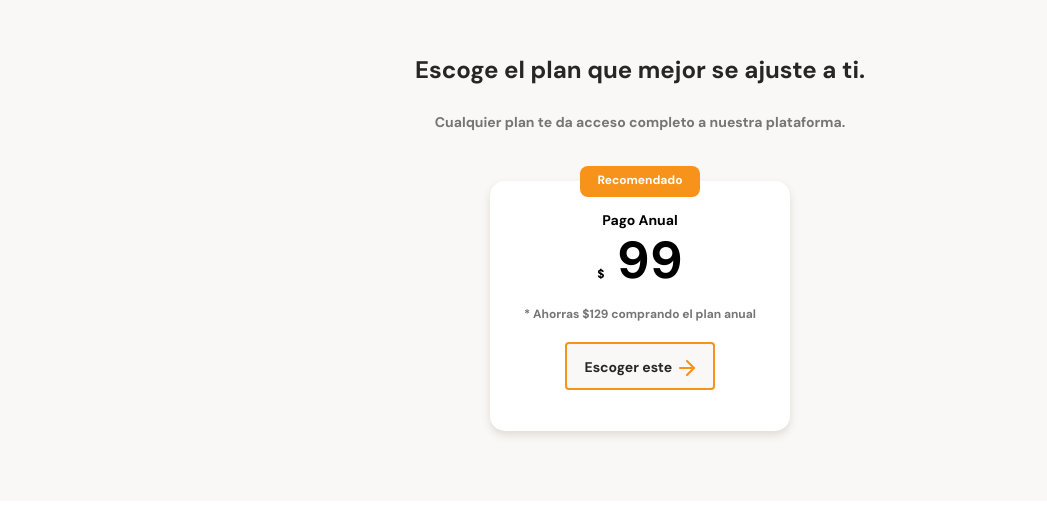
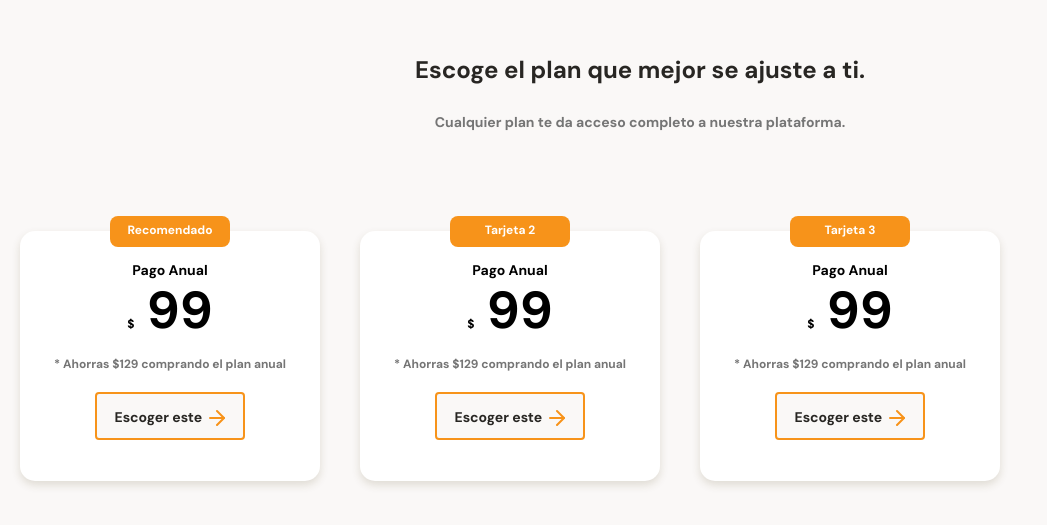
Before and after one commit to Werewolf1200/Maquetacion-Mobile-First-Platzi, a plain HTML site: page index.html in a window 1280 px wide. Shown: the part 2383-2908 px from the top of the page, without its empty margins (0-1047 px from the left). Before the commit the page ends 2884 px from the top, so only its background shows below. Drawn offline with Linux system fonts and the light colour scheme.

Commit message:
Scroll Horizontal
Detallando las tarjetas y creando el scroll horizontal con css

```diff
--- a/index.html
+++ b/index.html
@@ -113,6 +113,24 @@
                         <button class="plan-card--call">Escoger este <span></span></button>
                     </div>
                 </article>
+                <article class="plans-container--card">
+                    <p class="recomendado">Tarjeta 2</p>
+                    <div class="plan-info-container">
+                        <h3 class="plan-card--title">Pago Anual</h3>
+                        <p class="plan-card--price"><span>$</span> 99</p>
+                        <p class="plan-card--saving">* Ahorras $129 comprando el plan anual</p>
+                        <button class="plan-card--call">Escoger este <span></span></button>
+                    </div>
+                </article>
+                <article class="plans-container--card">
+                    <p class="recomendado">Tarjeta 3</p>
+                    <div class="plan-info-container">
+                        <h3 class="plan-card--title">Pago Anual</h3>
+                        <p class="plan-card--price"><span>$</span> 99</p>
+                        <p class="plan-card--saving">* Ahorras $129 comprando el plan anual</p>
+                        <button class="plan-card--call">Escoger este <span></span></button>
+                    </div>
+                </article>
             </section>
         </section>
     </main>
--- a/styles.css
+++ b/styles.css
@@ -400,13 +400,25 @@ main {
     color: #757575;
 }
 
+/* Contenedor Slider */
+
+.plans-container--slider {
+    display: flex;
+
+    height: 316px;
+    overflow-x: scroll;
+    overscroll-behavior-x: contain;
+    scroll-snap-type: x proximity;
+}
+
 .plans-container--card {
     position: relative;
+    scroll-snap-align: center; /*El escroll centra el elemento para su completa visualización*/
     width: 70%;
     min-width: 230px;
     max-width: 300px;
     height: 250px;
-    margin: 50px auto 0;
+    margin: 50px 20px 0;
     padding: 0 15px;
     background-color: var(--just-white);
     border-radius: 15px;
```
